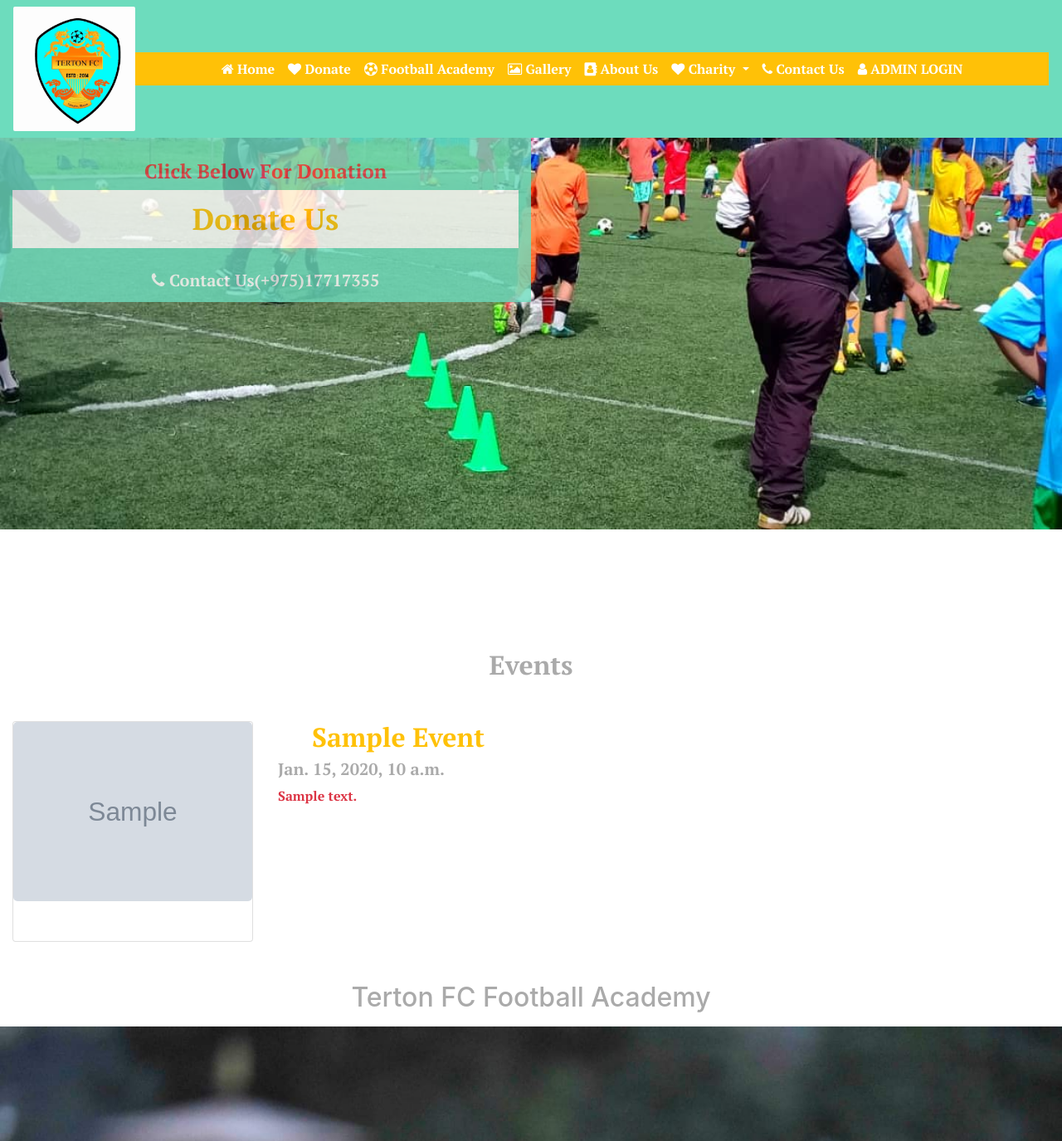
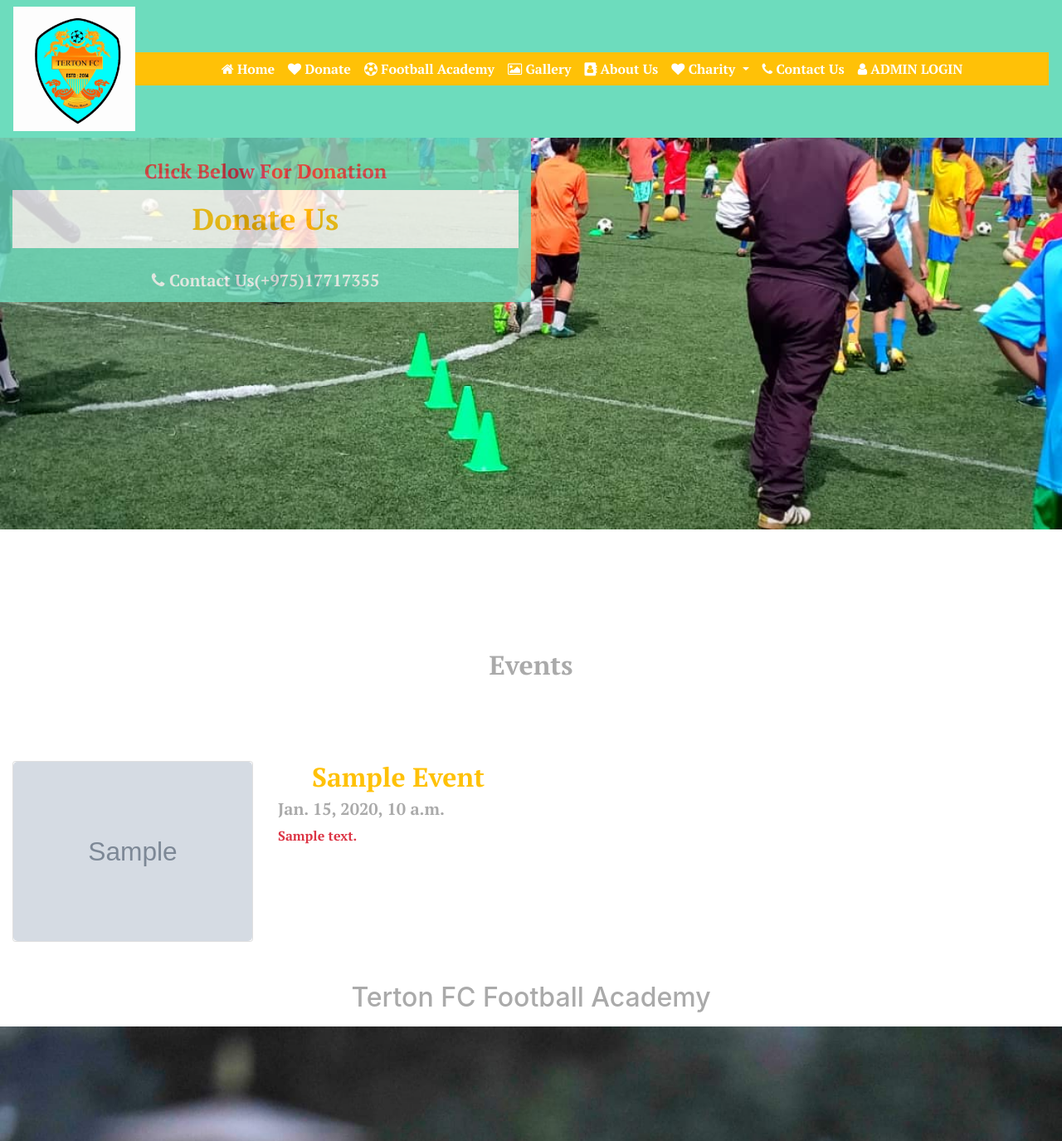
Before and after one commit to CHENCHO121/Terton_FC, a Django app: page / in a window 1280 px wide. Shown: the top 1375 px of the page at 83% size. Run offline with Django 3.2, Linux system fonts and the light colour scheme; tables that the repository leaves empty hold one stand-in row (values such as "Sample post"); grey boxes marked "Sample" are stand-in pictures; some libraries are stand-ins or nearby versions.

Commit message:
tweak app

```diff
--- a/website/templates/base.html
+++ b/website/templates/base.html
@@ -26,7 +26,7 @@
 <!--Navbar start-->
 
 <nav class="navbar navbar-expand-lg fixed-top navbar-dark" style="background-color: #6DDCBD;opacity: 1.0">
-    <img src="{% static 'images/logo.jpeg' %}" alt="pic"  style="border-radius:2px;height:150px">
+    <img src="{% static 'images/logo.jpeg' %}" alt="pic"  style="height:150px">
     <button class="navbar-toggler" type="button" data-toggle="collapse" data-target="#navbarSupportedContent"
             aria-controls="navbarSupportedContent" aria-expanded="false" aria-label="Toggle navigation">
         <span class="navbar-toggler-icon"></span>
--- a/website/templates/index.html
+++ b/website/templates/index.html
@@ -36,10 +36,10 @@
         <h2 class="text-center text-capitalize" style="margin-top: 2rem;color: #aaaaaa">Events</h2>
         <div class="row pb-5" style="margin-top:3rem">
             {% for i in event %}
-                <div class="col-md-6 col-sm-6">
+                <div class="col-md-6 col-sm-6 mt-5">
                     <div class="row">
                         <div class="col-md-6 col-sm-6">
-                            <div class="card pb-5">
+                            <div class="card">
                                 <img class="card-img-top" src="{{ i.image.url }}" alt="Card image cap">
                             </div>
                         </div>
```
